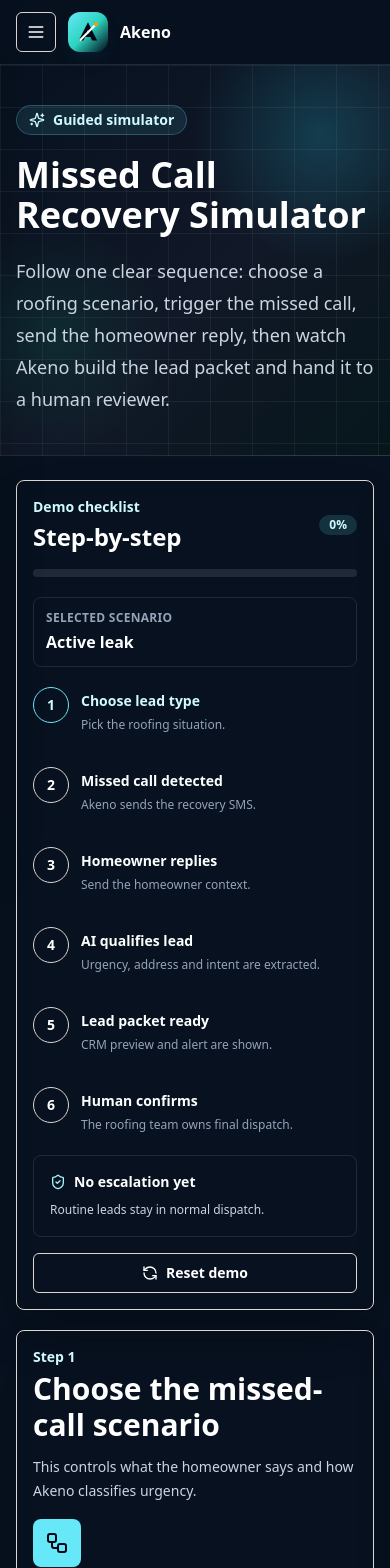
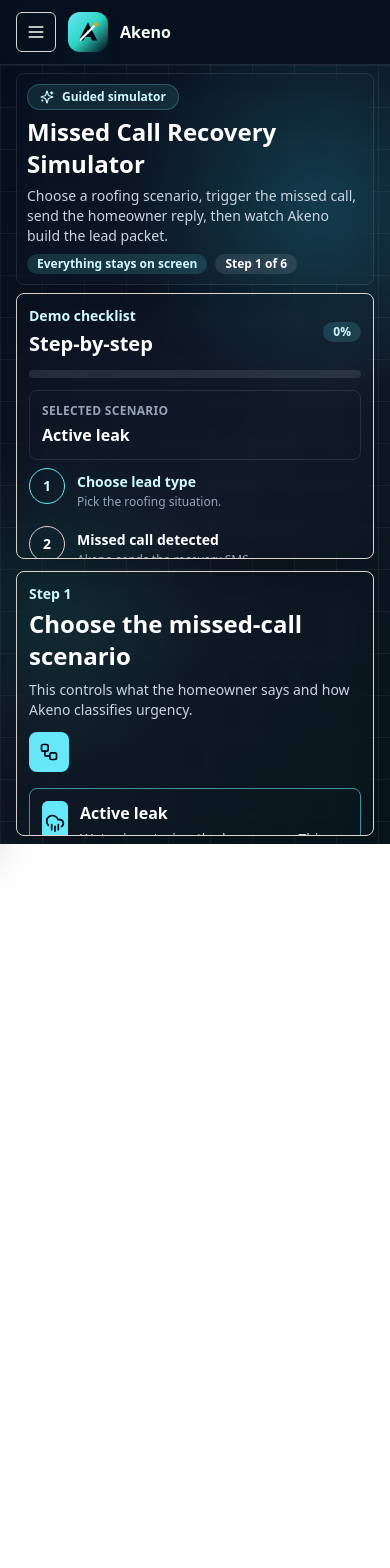
Before and after one commit to Asfandyar1996/akeno-ai-missed-call-recovery, a Next.js app: page /demo in a window 390 px wide. Shown: the top 1568 px of the page. After the commit the page ends 844 px from the top, so only its background shows below. Built offline with nearby package versions, Linux system fonts and the light colour scheme.

Commit message:
Keep simulator flow visible in one viewport

```diff
--- a/app/globals.css
+++ b/app/globals.css
@@ -183,6 +183,24 @@ body {
   animation: typingBounce 0.9s ease-in-out infinite;
 }
 
+.next-action-pulse {
+  position: relative;
+  isolation: isolate;
+  box-shadow: 0 0 0 0 rgba(34, 211, 238, 0.55), 0 14px 30px rgba(8, 145, 178, 0.2);
+  animation: nextActionPulse 1.35s ease-in-out infinite;
+}
+
+.next-action-pulse::after {
+  content: "";
+  position: absolute;
+  inset: -6px;
+  z-index: -1;
+  border-radius: inherit;
+  border: 2px solid rgba(103, 232, 249, 0.58);
+  opacity: 0;
+  animation: nextActionRing 1.35s ease-in-out infinite;
+}
+
 @keyframes chatPop {
   from {
     opacity: 0;
@@ -341,6 +359,30 @@ body {
   }
 }
 
+@keyframes nextActionPulse {
+  0%,
+  100% {
+    box-shadow: 0 0 0 0 rgba(34, 211, 238, 0.46), 0 14px 30px rgba(8, 145, 178, 0.18);
+  }
+  50% {
+    box-shadow: 0 0 0 8px rgba(34, 211, 238, 0), 0 18px 40px rgba(34, 211, 238, 0.26);
+  }
+}
+
+@keyframes nextActionRing {
+  0% {
+    opacity: 0;
+    transform: scale(0.98);
+  }
+  35% {
+    opacity: 1;
+  }
+  100% {
+    opacity: 0;
+    transform: scale(1.08);
+  }
+}
+
 @media (max-width: 1023px) {
   .phone-shell,
   .demo-phone {
--- a/components/demo/missed-call-simulator.tsx
+++ b/components/demo/missed-call-simulator.tsx
@@ -265,26 +265,29 @@ export function MissedCallSimulator() {
   const resetDemo = () => chooseScenario(scenarioId);
 
   return (
-    <main id="main-content" className="min-h-screen bg-[#07111f] text-white">
+    <main id="main-content" className="flex h-screen flex-col overflow-hidden bg-[#07111f] text-white">
       <LandingHeader />
 
-      <section className="demo-simulator-grid border-b border-white/10">
-        <div className="mx-auto max-w-7xl px-4 py-10 sm:px-6 lg:px-8">
-          <div className="max-w-4xl">
-            <div className="inline-flex items-center gap-2 rounded-full border border-cyan-300/25 bg-cyan-300/10 px-3 py-1 text-sm font-semibold text-cyan-100">
-              <Sparkles className="h-4 w-4" />
+      <div className="demo-simulator-grid min-h-0 flex-1 overflow-hidden">
+        <div className="mx-auto flex h-full max-w-7xl flex-col gap-2 px-4 py-2 sm:px-6 lg:px-8">
+          <section className="shrink-0 rounded-lg border border-white/10 bg-white/7 p-2.5 shadow-2xl backdrop-blur lg:flex lg:items-center lg:justify-between lg:gap-6">
+            <div className="min-w-0">
+              <div className="inline-flex items-center gap-2 rounded-full border border-cyan-300/25 bg-cyan-300/10 px-3 py-1 text-xs font-semibold text-cyan-100">
+                <Sparkles className="h-3.5 w-3.5" />
                 Guided simulator
               </div>
-            <h1 className="mt-5 text-4xl font-bold tracking-normal text-white sm:text-6xl">Missed Call Recovery Simulator</h1>
-            <p className="mt-5 max-w-3xl text-lg leading-8 text-slate-300">
-              Follow one clear sequence: choose a roofing scenario, trigger the missed call, send the homeowner reply,
-              then watch Akeno build the lead packet and hand it to a human reviewer.
+              <h1 className="mt-1.5 text-2xl font-bold tracking-normal text-white sm:text-3xl">Missed Call Recovery Simulator</h1>
+              <p className="mt-1.5 max-w-3xl text-sm leading-5 text-slate-300">
+                Choose a roofing scenario, trigger the missed call, send the homeowner reply, then watch Akeno build the lead packet.
               </p>
             </div>
+            <div className="mt-2 flex shrink-0 flex-wrap gap-2 lg:mt-0">
+              <Badge className="bg-cyan-300/15 text-cyan-100">Everything stays on screen</Badge>
+              <Badge className="bg-white/10 text-white">Step {stage + 1} of 6</Badge>
             </div>
           </section>
 
-      <section className="mx-auto grid max-w-7xl gap-5 px-4 py-6 sm:px-6 lg:grid-cols-[360px_1fr] lg:px-8">
+          <section className="grid min-h-0 flex-1 gap-3 lg:grid-cols-[310px_1fr]">
             <ChecklistPanel
               completeKeys={completeKeys}
               ownerAlerted={ownerAlerted}
@@ -294,7 +297,7 @@ export function MissedCallSimulator() {
               onReset={resetDemo}
             />
 
-        <section className="min-h-[680px] rounded-lg border border-white/12 bg-white/8 p-4 shadow-2xl backdrop-blur sm:p-5">
+            <section className="h-full min-h-0 overflow-hidden rounded-lg border border-white/12 bg-white/8 p-3 shadow-2xl backdrop-blur">
               {stage === 0 ? (
                 <ScenarioStep scenarioId={scenarioId} onChoose={chooseScenario} onTrigger={triggerMissedCall} />
               ) : null}
@@ -326,6 +329,8 @@ export function MissedCallSimulator() {
               ) : null}
             </section>
           </section>
+        </div>
+      </div>
     </main>
   );
 }
@@ -346,22 +351,22 @@ function ChecklistPanel({
   stage: Stage;
 }) {
   return (
-    <aside className="h-fit rounded-lg border border-white/12 bg-white/8 p-4 shadow-2xl backdrop-blur lg:sticky lg:top-20">
+    <aside className="min-h-0 overflow-hidden rounded-lg border border-white/12 bg-white/8 p-3 shadow-2xl backdrop-blur">
       <div className="flex items-center justify-between gap-3">
         <div>
           <p className="text-sm font-semibold text-cyan-100">Demo checklist</p>
-          <h2 className="mt-1 text-2xl font-bold">Step-by-step</h2>
+          <h2 className="mt-1 text-xl font-bold">Step-by-step</h2>
         </div>
         <Badge className="bg-cyan-300/15 text-cyan-100">{progress}%</Badge>
       </div>
-      <Progress value={progress} className="mt-4 bg-white/10" />
+      <Progress value={progress} className="mt-3 bg-white/10" />
 
-      <div className="mt-5 rounded-lg border border-white/10 bg-white/7 p-3">
+      <div className="mt-3 rounded-lg border border-white/10 bg-white/7 p-3">
         <p className="text-xs font-semibold uppercase tracking-wide text-slate-400">Selected scenario</p>
         <p className="mt-1 font-semibold text-white">{scenarioTitle}</p>
       </div>
 
-      <div className="mt-5 space-y-3">
+      <div className="mt-2 space-y-1.5">
         {checklist.map((item, index) => {
           const done = completeKeys.includes(item.key);
           const active = stage === item.stage;
@@ -380,28 +385,28 @@ function ChecklistPanel({
                 >
                   {done ? <CheckCircle2 className="h-4 w-4" /> : index + 1}
                 </span>
-                {index < checklist.length - 1 ? <span className={cn("h-8 w-px", done ? "bg-emerald-300/70" : "bg-white/12")} /> : null}
+                {index < checklist.length - 1 ? <span className={cn("h-4 w-px", done ? "bg-emerald-300/70" : "bg-white/12")} /> : null}
               </div>
               <div className="pt-1">
                 <p className={cn("text-sm font-semibold", done ? "text-white" : active ? "text-cyan-100" : "text-white/54")}>{item.label}</p>
-                <p className="mt-1 text-xs leading-5 text-slate-400">{item.detail}</p>
+                <p className="mt-0.5 text-xs leading-4 text-slate-400">{item.detail}</p>
               </div>
             </div>
           );
         })}
       </div>
 
-      <div className={cn("mt-5 rounded-lg border p-4", ownerAlerted ? "border-orange-300/40 bg-orange-500/14" : "border-white/10 bg-white/7")}>
+      <div className={cn("mt-3 rounded-lg border p-3", ownerAlerted ? "border-orange-300/40 bg-orange-500/14" : "border-white/10 bg-white/7")}>
         <div className="flex items-center gap-2 text-sm font-semibold">
           {ownerAlerted ? <AlertTriangle className="h-4 w-4 text-orange-300" /> : <ShieldCheck className="h-4 w-4 text-cyan-200" />}
           {ownerAlerted ? "Owner alert queued" : "No escalation yet"}
         </div>
-        <p className="mt-2 text-xs leading-5 text-slate-300">
+        <p className="mt-1 text-xs leading-4 text-slate-300">
           {ownerAlerted ? "Urgent or elevated leads are routed before they go cold." : "Routine leads stay in normal dispatch."}
         </p>
       </div>
 
-      <Button variant="outline" className="mt-4 w-full border-white/16 bg-white/8 text-white hover:bg-white/12" onClick={onReset}>
+      <Button variant="outline" className="mt-2 w-full border-white/16 bg-white/8 text-white hover:bg-white/12" onClick={onReset}>
         <RefreshCcw className="h-4 w-4" />
         Reset demo
       </Button>
@@ -427,7 +432,7 @@ function ScenarioStep({
         text="This controls what the homeowner says and how Akeno classifies urgency."
       />
 
-      <div className="mt-6 grid gap-3 md:grid-cols-2">
+      <div className="mt-4 grid gap-3 md:grid-cols-2">
         {(Object.entries(scenarios) as Array<[ScenarioId, (typeof scenarios)[ScenarioId]]>).map(([id, scenario]) => {
           const Icon = scenario.icon;
           const active = id === scenarioId;
@@ -437,7 +442,7 @@ function ScenarioStep({
               type="button"
               onClick={() => onChoose(id)}
               className={cn(
-                "rounded-lg border p-4 text-left transition",
+                "rounded-lg border p-3 text-left transition",
                 active ? "border-cyan-300/60 bg-cyan-300/14 shadow-lg shadow-cyan-950/20" : "border-white/12 bg-white/8 hover:border-white/30 hover:bg-white/12"
               )}
             >
@@ -447,7 +452,7 @@ function ScenarioStep({
                 </span>
                 <div>
                   <p className="font-semibold text-white">{scenario.title}</p>
-                  <p className="mt-1 text-sm leading-6 text-slate-300">{scenario.description}</p>
+                  <p className="mt-1 text-sm leading-5 text-slate-300">{scenario.description}</p>
                 </div>
               </div>
             </button>
@@ -455,13 +460,13 @@ function ScenarioStep({
         })}
       </div>
 
-      <div className="mt-6 rounded-lg border border-cyan-300/20 bg-cyan-300/10 p-5">
+      <div className="mt-3 rounded-lg border border-cyan-300/20 bg-cyan-300/10 p-3">
         <p className="text-sm font-semibold text-cyan-100">What happens next</p>
-        <p className="mt-2 text-sm leading-6 text-slate-300">
+        <p className="mt-1.5 text-sm leading-5 text-slate-300">
           Click the button below. The simulator will show the missed call, automatically send Akeno&apos;s recovery SMS,
           then move you to the homeowner reply step.
         </p>
-        <Button size="lg" className="mt-4 bg-cyan-400 text-slate-950 hover:bg-cyan-300" onClick={onTrigger}>
+        <Button size="lg" className="next-action-pulse mt-3 bg-cyan-400 text-slate-950 hover:bg-cyan-300" onClick={onTrigger}>
           <PhoneMissed className="h-4 w-4" />
           Trigger missed call
         </Button>
@@ -479,8 +484,8 @@ function MissedCallStep({ messages }: { messages: Message[] }) {
         title="Akeno detects the missed call"
         text="The roofing company missed the call, so Akeno immediately sends a recovery text. The next step appears automatically."
       />
-      <div className="mt-6 grid gap-4 lg:grid-cols-[0.8fr_1fr]">
-        <div className="rounded-lg border border-orange-300/30 bg-orange-500/12 p-5">
+      <div className="mt-3 grid gap-3 lg:grid-cols-[0.8fr_1fr]">
+        <div className="rounded-lg border border-orange-300/30 bg-orange-500/12 p-3">
           <div className="flex items-center gap-3">
             <span className="grid h-12 w-12 place-items-center rounded-full bg-orange-500 text-white">
               <PhoneMissed className="h-6 w-6" />
@@ -490,7 +495,7 @@ function MissedCallStep({ messages }: { messages: Message[] }) {
               <h3 className="text-2xl font-bold text-white">Missed call</h3>
             </div>
           </div>
-          <p className="mt-5 text-sm leading-6 text-orange-50/85">Akeno starts recovery before the homeowner calls another contractor.</p>
+          <p className="mt-3 text-sm leading-5 text-orange-50/85">Akeno starts recovery before the homeowner calls another contractor.</p>
         </div>
         <PhoneThread messages={messages} typing={false} />
       </div>
@@ -519,9 +524,9 @@ function ReplyStep({
         title="Send the homeowner reply"
         text="Use one suggested reply or type your own. After you send it, Akeno automatically qualifies the lead."
       />
-      <div className="mt-6 grid gap-4 lg:grid-cols-[1fr_0.9fr]">
+      <div className="mt-3 grid gap-3 lg:grid-cols-[1fr_0.9fr]">
         <PhoneThread messages={messages} typing={false} />
-        <div className="rounded-lg border border-white/12 bg-white/8 p-4">
+        <div className="rounded-lg border border-white/12 bg-white/8 p-3">
           <p className="text-sm font-semibold text-cyan-100">Homeowner reply</p>
           <div className="mt-3 flex flex-wrap gap-2">
             {[scenario.firstReply, ...scenario.followUps].map((reply) => (
@@ -538,10 +543,10 @@ function ReplyStep({
           <Textarea
             value={input}
             onChange={(event) => onInput(event.target.value)}
-            className="mt-4 min-h-[120px] border-white/14 bg-white/95 text-slate-950"
+            className="mt-3 min-h-[78px] border-white/14 bg-white/95 text-slate-950"
             placeholder="Type as the homeowner..."
           />
-          <Button className="mt-3 w-full bg-cyan-400 text-slate-950 hover:bg-cyan-300" onClick={() => onSend()}>
+          <Button className="next-action-pulse mt-3 w-full bg-cyan-400 text-slate-950 hover:bg-cyan-300" onClick={() => onSend()}>
             <Send className="h-4 w-4" />
             Send
           </Button>
@@ -560,9 +565,9 @@ function ProcessingStep({ messages, typing }: { messages: Message[]; typing: boo
         title="Akeno qualifies the lead"
         text="The simulator is extracting urgency, address, job type, insurance context, and appointment intent."
       />
-      <div className="mt-6 grid gap-4 lg:grid-cols-[1fr_0.85fr]">
+      <div className="mt-3 grid gap-3 lg:grid-cols-[1fr_0.85fr]">
         <PhoneThread messages={messages} typing={typing} />
-        <div className="rounded-lg border border-white/12 bg-white/8 p-5">
+        <div className="rounded-lg border border-white/12 bg-white/8 p-3">
           <div className="flex items-center gap-3">
             <span className="grid h-11 w-11 place-items-center rounded-md bg-cyan-300 text-slate-950">
               <Bot className="h-5 w-5" />
@@ -572,7 +577,7 @@ function ProcessingStep({ messages, typing }: { messages: Message[]; typing: boo
               <p className="mt-1 text-sm text-slate-300">Moving to lead packet automatically...</p>
             </div>
           </div>
-          <div className="mt-5 space-y-3">
+          <div className="mt-3 space-y-2">
             {["Classify issue", "Check urgency", "Extract address", "Prepare handoff"].map((label, index) => (
               <div key={label} className="flex items-center gap-3 rounded-md border border-white/10 bg-white/7 p-3">
                 <span className="grid h-7 w-7 place-items-center rounded-full bg-emerald-400 text-slate-950 text-xs font-bold">{index + 1}</span>
@@ -607,7 +612,7 @@ function LeadPacketStep({
         title="Lead packet is ready"
         text="The right data is now ready for a dispatcher, CRM, or Google Sheet handoff."
       />
-      <div className="mt-6 grid gap-4 xl:grid-cols-[0.9fr_1fr]">
+      <div className="mt-3 grid gap-3 xl:grid-cols-[0.9fr_1fr]">
         <PhoneThread messages={messages} typing={false} />
         <LeadCard lead={lead} leadRows={leadRows} ownerAlerted={ownerAlerted} onReview={onReview} />
       </div>
@@ -636,28 +641,26 @@ function ReviewStep({
         title="Human review completed"
         text="The AI has captured and prepared the lead. A human still confirms dispatch, pricing, insurance, and service commitments."
       />
-      <div className="mt-6 grid gap-4 xl:grid-cols-[0.9fr_1fr]">
-        <PhoneThread messages={messages} typing={false} />
-        <div className="space-y-4">
-          <LeadCard lead={lead} leadRows={leadRows} ownerAlerted={ownerAlerted} />
-          <div className="rounded-lg border border-emerald-300/30 bg-emerald-400/12 p-5">
+      <div className="mt-3 rounded-lg border border-emerald-300/30 bg-emerald-400/12 p-3">
+        <div className="flex flex-col gap-3 sm:flex-row sm:items-center sm:justify-between">
           <div className="flex items-center gap-3">
-              <span className="grid h-11 w-11 place-items-center rounded-full bg-emerald-400 text-slate-950">
+            <span className="grid h-10 w-10 place-items-center rounded-full bg-emerald-400 text-slate-950">
               <CheckCircle2 className="h-5 w-5" />
             </span>
             <div>
               <p className="font-semibold text-white">Ready for roofing team follow-up</p>
-                <p className="mt-1 text-sm leading-6 text-slate-300">
-                  The lead is qualified, summarized, routed, and marked for human confirmation.
-                </p>
+              <p className="mt-0.5 text-sm leading-5 text-slate-300">Qualified, summarized, routed, and marked for human confirmation.</p>
             </div>
           </div>
-            <Button className="mt-4 bg-white text-slate-950 hover:bg-cyan-100" onClick={onReset}>
+          <Button className="next-action-pulse bg-white text-slate-950 hover:bg-cyan-100" onClick={onReset}>
             <RefreshCcw className="h-4 w-4" />
             Run another scenario
           </Button>
         </div>
       </div>
+      <div className="mt-3 grid gap-3 xl:grid-cols-[0.9fr_1fr]">
+        <PhoneThread messages={messages} typing={false} />
+        <LeadCard lead={lead} leadRows={leadRows} ownerAlerted={ownerAlerted} />
       </div>
     </div>
   );
@@ -675,14 +678,14 @@ function StepHeader({
   title: string;
 }) {
   return (
-    <div className="flex flex-col gap-4 sm:flex-row sm:items-start sm:justify-between">
+    <div className="flex flex-col gap-3 sm:flex-row sm:items-start sm:justify-between">
       <div>
         <p className="text-sm font-semibold text-cyan-100">{eyebrow}</p>
-        <h2 className="mt-1 text-3xl font-bold tracking-normal text-white">{title}</h2>
-        <p className="mt-3 max-w-2xl text-sm leading-6 text-slate-300">{text}</p>
+        <h2 className="mt-1 text-2xl font-bold tracking-normal text-white">{title}</h2>
+        <p className="mt-2 max-w-2xl text-sm leading-5 text-slate-300">{text}</p>
       </div>
-      <span className="grid h-12 w-12 shrink-0 place-items-center rounded-lg bg-cyan-300 text-slate-950">
-        <Icon className="h-6 w-6" />
+      <span className="grid h-10 w-10 shrink-0 place-items-center rounded-lg bg-cyan-300 text-slate-950">
+        <Icon className="h-5 w-5" />
       </span>
     </div>
   );
@@ -690,20 +693,20 @@ function StepHeader({
 
 function PhoneThread({ messages, typing }: { messages: Message[]; typing: boolean }) {
   return (
-    <div className="rounded-lg border border-slate-800 bg-[#e9ded0] p-4 text-slate-950 shadow-2xl">
-      <div className="mb-4 flex items-center justify-between border-b border-slate-300 pb-3">
+    <div className="rounded-lg border border-slate-800 bg-[#e9ded0] p-2.5 text-slate-950 shadow-2xl">
+      <div className="mb-2 flex items-center justify-between border-b border-slate-300 pb-2">
         <div>
           <p className="text-sm font-bold">RidgeLine Roofing</p>
           <p className="text-xs text-slate-500">SMS recovery thread</p>
         </div>
         <span className="rounded-full bg-emerald-100 px-2.5 py-1 text-xs font-bold text-emerald-800">Live</span>
       </div>
-      <div className="min-h-[360px] space-y-3">
+      <div className="h-[272px] space-y-2 overflow-hidden">
         {messages.map((message, index) => (
           <div key={`${message.from}-${index}-${message.text.slice(0, 12)}`} className={cn("flex", message.from === "akeno" ? "justify-start" : "justify-end")}>
             <div
               className={cn(
-                "max-w-[84%] rounded-lg px-4 py-3 text-sm leading-6 shadow",
+                "max-w-[88%] rounded-lg px-3 py-2 text-xs leading-4 shadow",
                 message.from === "akeno" ? "bg-white text-slate-800" : "bg-[#d9fdd3] text-slate-900"
               )}
             >
@@ -738,16 +741,24 @@ function LeadCard({
   ownerAlerted: boolean;
 }) {
   return (
-    <div className="rounded-lg border border-white/12 bg-white/8 p-4 shadow-2xl backdrop-blur">
+    <div className="rounded-lg border border-white/12 bg-white/8 p-3 shadow-2xl backdrop-blur">
       <div className="flex items-start justify-between gap-3">
         <div>
           <p className="text-sm font-semibold text-cyan-100">Live CRM preview</p>
-          <h3 className="mt-1 text-2xl font-bold">Lead packet</h3>
+          <h3 className="mt-1 text-xl font-bold">Lead packet</h3>
         </div>
+        <div className="flex shrink-0 flex-col items-end gap-2">
           <UrgencyBadge urgency={lead.urgency} />
+          {onReview ? (
+            <Button size="sm" className="next-action-pulse bg-white text-slate-950 hover:bg-cyan-100" onClick={onReview}>
+              <UserCheck className="h-4 w-4" />
+              Mark human reviewed
+            </Button>
+          ) : null}
+        </div>
       </div>
 
-      <div className="mt-5 grid gap-2 md:grid-cols-2">
+      <div className="mt-3 grid gap-2 md:grid-cols-2">
         {leadRows.map(([label, value]) => (
           <div key={label} className="rounded-md border border-white/10 bg-white/7 px-3 py-2 text-sm">
             <p className="text-xs font-semibold uppercase tracking-wide text-slate-400">{label}</p>
@@ -756,12 +767,12 @@ function LeadCard({
         ))}
       </div>
 
-      <div className="mt-4 rounded-lg border border-cyan-300/20 bg-cyan-300/10 p-4">
+      <div className="mt-3 rounded-lg border border-cyan-300/20 bg-cyan-300/10 p-3">
         <p className="text-sm font-semibold text-cyan-100">AI summary</p>
-        <p className="mt-2 text-sm leading-6 text-slate-200">{lead.summary}</p>
+        <p className="mt-1.5 text-sm leading-5 text-slate-200">{lead.summary}</p>
       </div>
 
-      <div className="mt-4">
+      <div className="mt-3">
         <div className="flex items-center justify-between text-sm">
           <span className="font-semibold text-white">Qualification confidence</span>
           <span className="text-cyan-100">{lead.confidence}%</span>
@@ -769,7 +780,7 @@ function LeadCard({
         <Progress value={lead.confidence} className="mt-2 bg-white/10" />
       </div>
 
-      <div className={cn("mt-4 rounded-lg border p-4", ownerAlerted ? "border-orange-300/30 bg-orange-500/12" : "border-white/10 bg-white/7")}>
+      <div className={cn("mt-3 rounded-lg border p-3", ownerAlerted ? "border-orange-300/30 bg-orange-500/12" : "border-white/10 bg-white/7")}>
         <div className="flex items-start gap-3">
           <span className={cn("grid h-10 w-10 place-items-center rounded-md", ownerAlerted ? "bg-orange-400 text-slate-950" : "bg-white/10 text-cyan-200")}>
             {ownerAlerted ? <BellRing className="h-5 w-5" /> : <Workflow className="h-5 w-5" />}
@@ -781,12 +792,6 @@ function LeadCard({
         </div>
       </div>
 
-      {onReview ? (
-        <Button className="mt-4 w-full bg-white text-slate-950 hover:bg-cyan-100" onClick={onReview}>
-          <UserCheck className="h-4 w-4" />
-          Mark human reviewed
-        </Button>
-      ) : null}
     </div>
   );
 }
```
Lines whose indentation alone changed are shown as unchanged.
